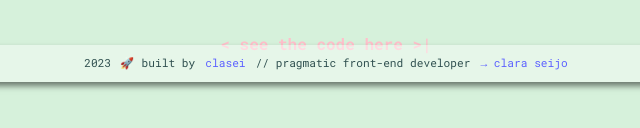
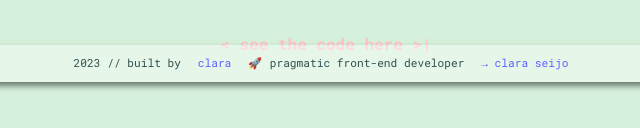
Before and after one commit to clasei/matter-animation, a plain HTML site: page index.html in a window 1280 px wide. Shown: the part 718-846 px from the top of the page, 314-954 px from the left. Drawn offline with nearby package versions, Linux system fonts and the light colour scheme.

Commit message:
footer updated

```diff
--- a/css/style.css
+++ b/css/style.css
@@ -125,15 +125,11 @@ footer a:hover {
 }
 
 footer span {
-    margin: 0 10px;
-}
-
-#currentYear {
-    margin-right: 1px;
+    margin: 0 0;
 }
 
 #rocketIcon {
-    margin-left: 1px;
+    margin-left: 0px;
     margin-right: 1px;
 }
 
--- a/index.html
+++ b/index.html
@@ -32,10 +32,10 @@
     </div>
     <div id="footer">
         <footer>
-            <span id="currentYear"></span>
+            <span id="currentYear">{{ currentYear }}</span>
+            // built by <a href="https://github.com/clasei" target="_blank" rel="noopener noreferrer">clara </a>
             <span id="rocketIcon">🚀</span>
-            built by<a href="https://github.com/clasei" target="_blank" rel="noopener noreferrer">clasei</a>//
-            pragmatic front-end developer<a href="https://bio.link/claraseijo" target="_blank" rel="noopener noreferrer">→ clara seijo</a>
+            pragmatic front-end developer <a href="https://bio.link/claraseijo" target="_blank" rel="noopener noreferrer">→ clara seijo</a>
         </footer>
     </div>
     <script src="https://code.jquery.com/jquery-3.3.1.slim.min.js" integrity="sha384-q8i/X+965DzO0rT7abK41JStQIAqVgRVzpbzo5smXKp4YfRvH+8abtTE1Pi6jizo" crossorigin="anonymous"></script>
```
